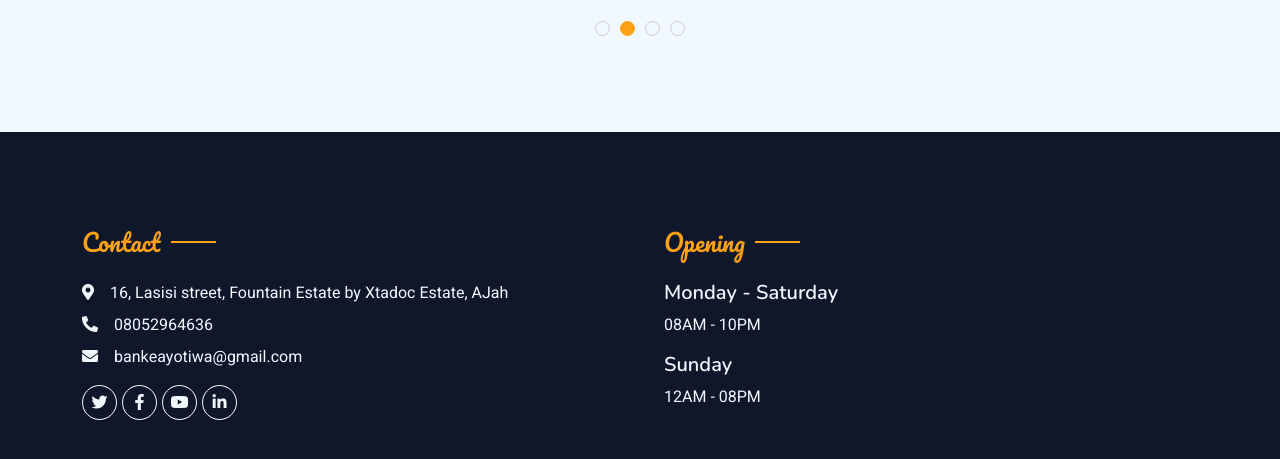
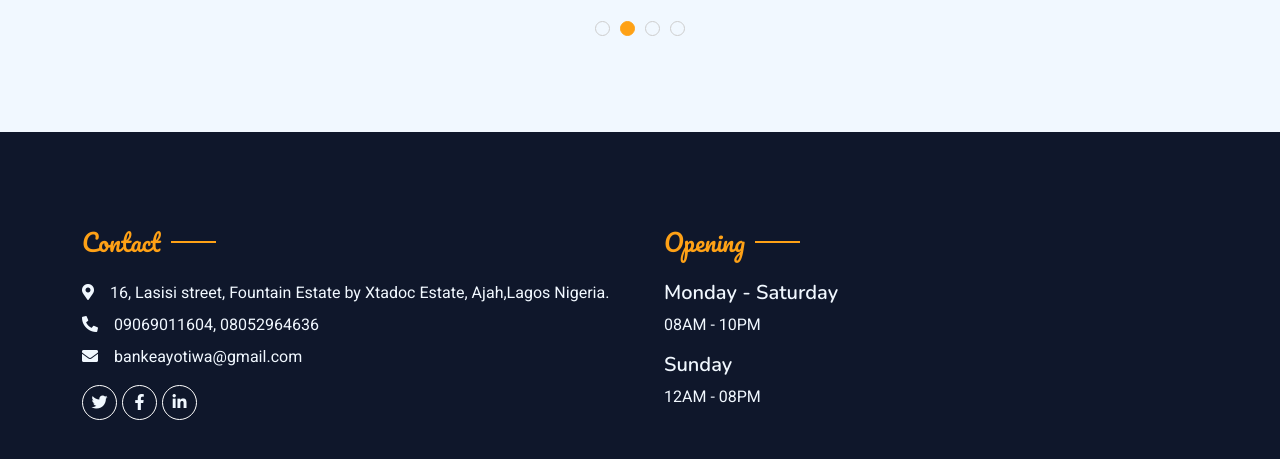
Before and after one commit to stoneGal/Bankimo_app.io, a plain HTML site: page index.html in a window 1280 px wide. Shown: the part 3313-3772 px from the top of the page. Drawn offline with nearby package versions, Linux system fonts and the light colour scheme; files that its build step writes are made by us from their sources.

Commit message:
removed youtube

```diff
--- a/index.html
+++ b/index.html
@@ -762,13 +762,13 @@
                     </div> -->
                     <div class="col-lg-6 col-md-6">
                         <h4 class="section-title ff-secondary text-start text-primary fw-normal mb-4">Contact</h4>
-                        <p class="mb-2"><i class="fa fa-map-marker-alt me-3"></i>16, Lasisi street, Fountain Estate by Xtadoc  Estate, AJah</p>
-                        <p class="mb-2"><i class="fa fa-phone-alt me-3"></i>08052964636</p>
+                        <p class="mb-2"><i class="fa fa-map-marker-alt me-3"></i>16, Lasisi street, Fountain Estate by Xtadoc  Estate, Ajah,Lagos Nigeria.</p>
+                        <p class="mb-2"><i class="fa fa-phone-alt me-3"></i>09069011604, 08052964636</p>
                         <p class="mb-2"><i class="fa fa-envelope me-3"></i>bankeayotiwa@gmail.com</p>
                         <div class="d-flex pt-2">
                             <a class="btn btn-outline-light btn-social" href=""><i class="fab fa-twitter"></i></a>
                             <a class="btn btn-outline-light btn-social" href=""><i class="fab fa-facebook-f"></i></a>
-                            <a class="btn btn-outline-light btn-social" href=""><i class="fab fa-youtube"></i></a>
+                            <!-- <a class="btn btn-outline-light btn-social" href=""><i class="fab fa-whatsap"></i></a> -->
                             <a class="btn btn-outline-light btn-social" href=""><i class="fab fa-linkedin-in"></i></a>
                         </div>
                     </div>
```
